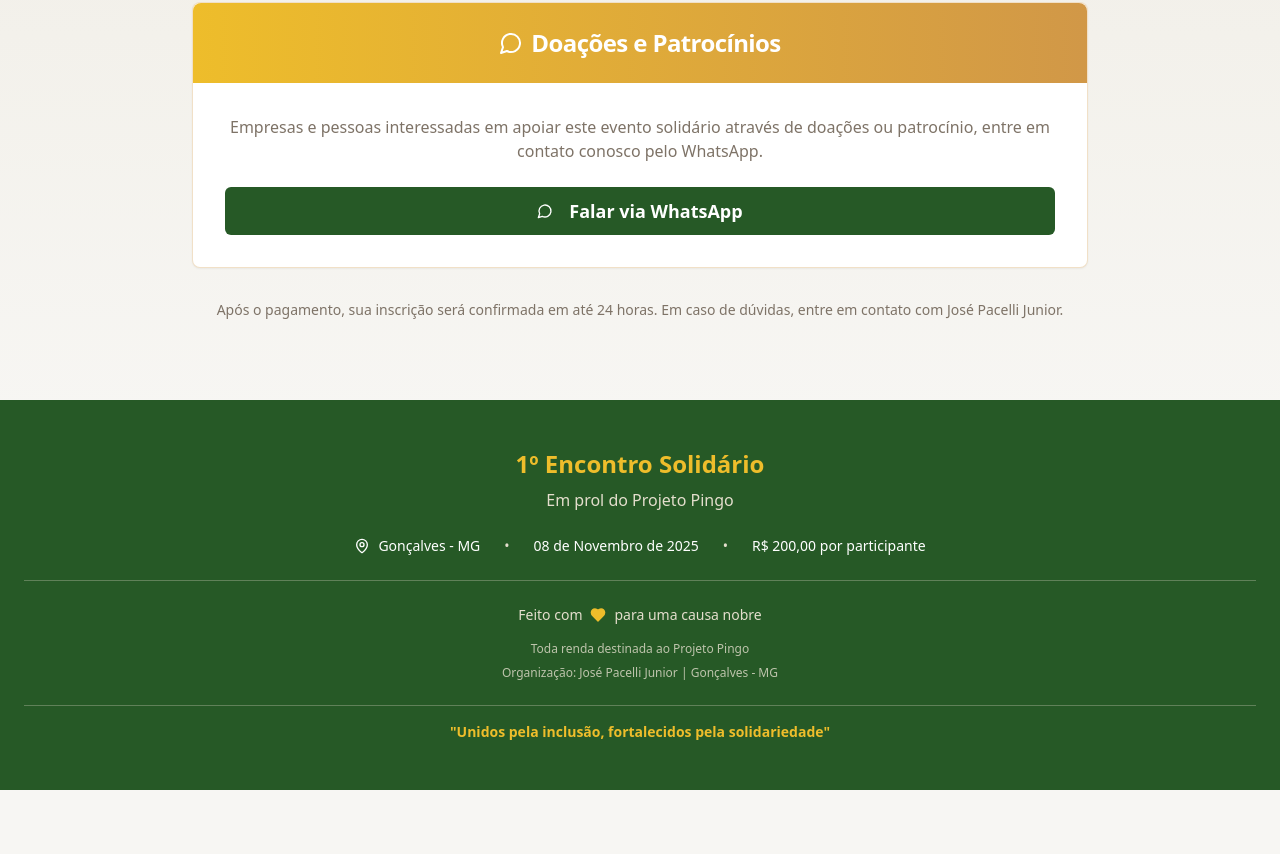
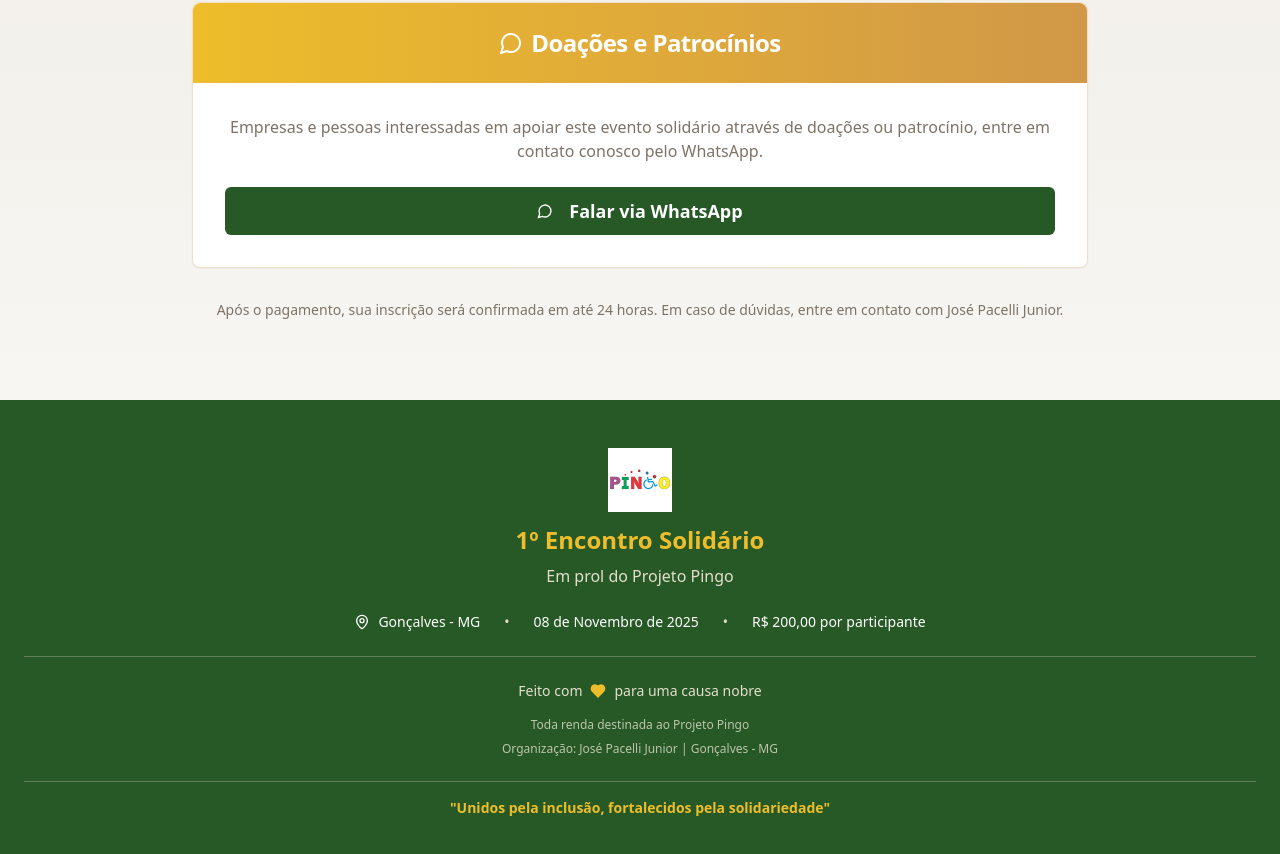
Before and after one commit to heberlopesbr/pingo-cavalgada-solidaria, a React (Vite) app: page / in a window 1280 px wide. Shown: the part 4602-5456 px from the top of the page. Before the commit the page ends 5392 px from the top, so only its background shows below. Built offline with nearby package versions, Linux system fonts and the light colour scheme.

Commit message:
Add logo to footer

```diff
--- a/src/components/Footer.tsx
+++ b/src/components/Footer.tsx
@@ -1,4 +1,5 @@
 import { Heart, MapPin } from "lucide-react";
+import logo from "@/assets/logo.png";
 
 const Footer = () => {
   return (
@@ -7,6 +8,11 @@ const Footer = () => {
         <div className="text-center space-y-6">
           {/* Logo/Title */}
           <div className="space-y-2">
+            <img
+              src={logo}
+              alt="Logo do Evento"
+              className="w-16 h-16 mx-auto mb-3 object-contain"
+            />
             <h3 className="text-2xl font-bold text-golden-yellow">
               1º Encontro Solidário
             </h3>
```
Also changed, not shown: src/assets/logo.png (added).
